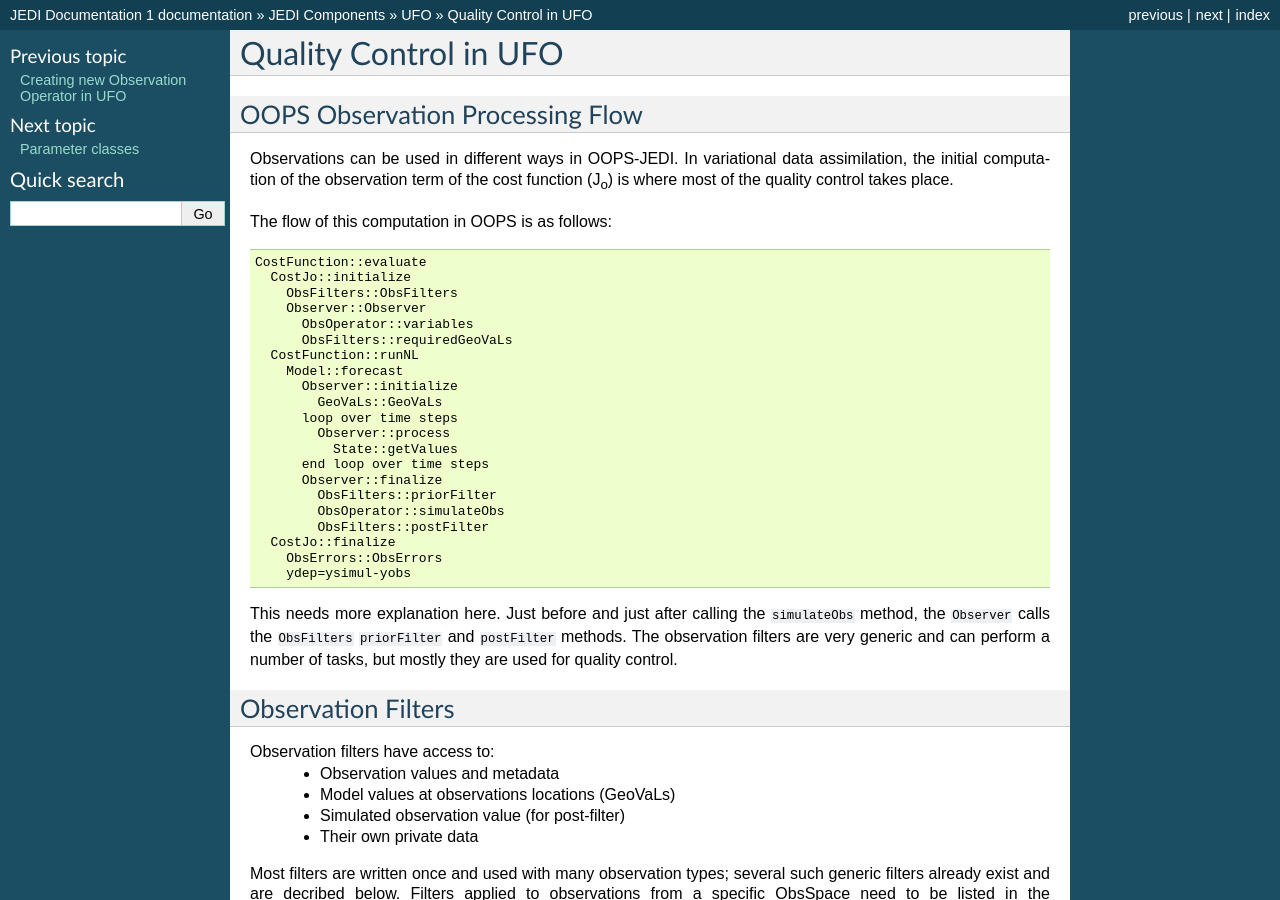
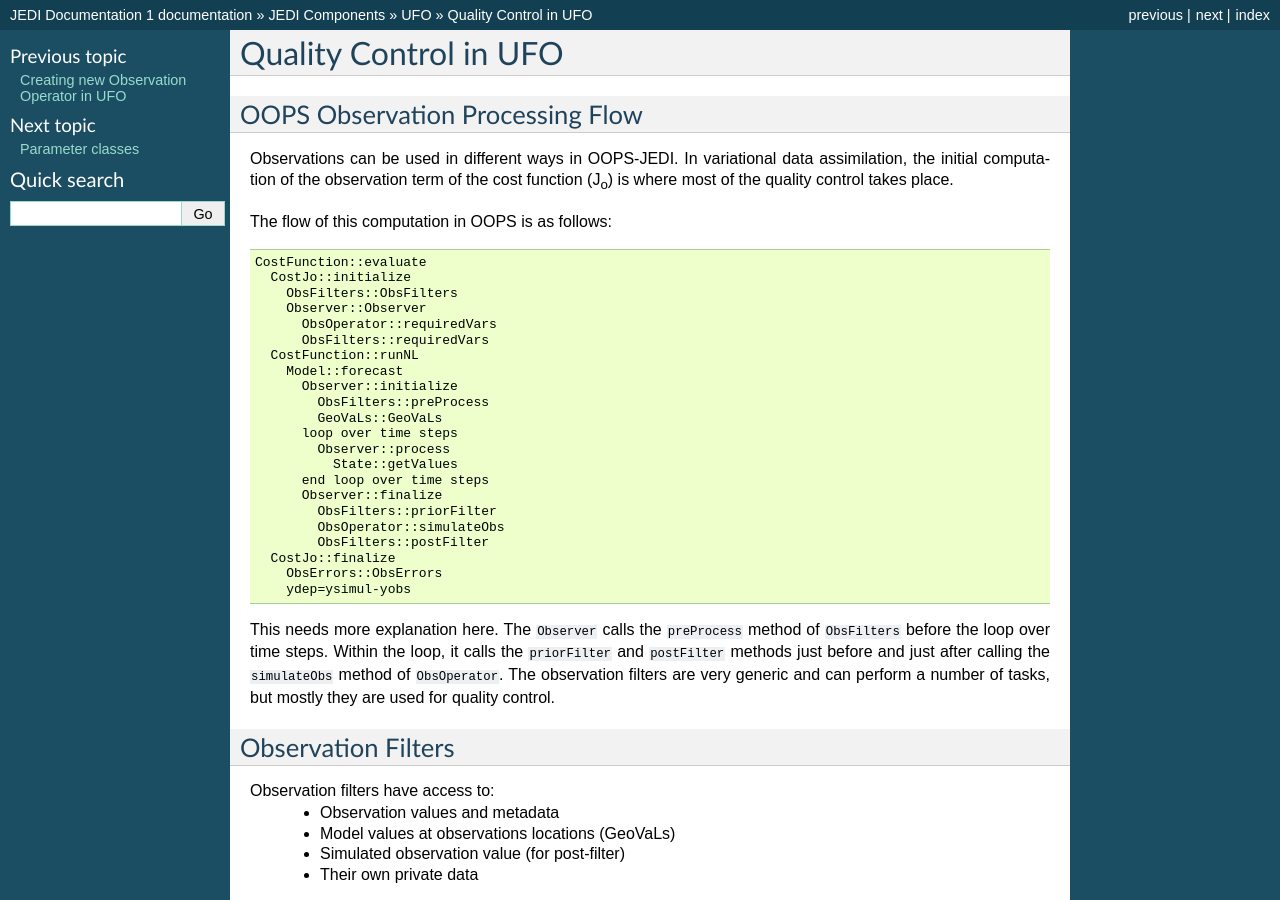
Before and after one commit to JCSDA/jedi-docs, a Sphinx documentation site: the page built from docs/jedi-components/ufo/qcfilters.rst, in a window 1280 px wide and 900 px high. Built offline with Sphinx 7.4.7, drawn with Linux system fonts in a browser that asks for light colours.

Commit message:
Updated the section on obs processing in OOPS.

```diff
--- a/docs/jedi-components/ufo/qcfilters.rst
+++ b/docs/jedi-components/ufo/qcfilters.rst
@@ -18,11 +18,12 @@ The flow of this computation in OOPS is as follows:
     CostJo::initialize
       ObsFilters::ObsFilters
       Observer::Observer
-        ObsOperator::variables
-        ObsFilters::requiredGeoVaLs
+        ObsOperator::requiredVars
+        ObsFilters::requiredVars
     CostFunction::runNL
       Model::forecast
         Observer::initialize
+          ObsFilters::preProcess
           GeoVaLs::GeoVaLs
         loop over time steps
           Observer::process
@@ -36,10 +37,7 @@ The flow of this computation in OOPS is as follows:
       ObsErrors::ObsErrors
       ydep=ysimul-yobs
 
-This needs more explanation here. Just before and just after calling the :code:`simulateObs`
-method, the :code:`Observer` calls the :code:`ObsFilters` :code:`priorFilter` and
-:code:`postFilter` methods. The observation filters are very generic and can perform a
-number of tasks, but mostly they are used for quality control.
+This needs more explanation here. The :code:`Observer` calls the :code:`preProcess` method of :code:`ObsFilters` before the loop over time steps. Within the loop, it calls the :code:`priorFilter` and :code:`postFilter` methods just before and just after calling the :code:`simulateObs` method of :code:`ObsOperator`. The observation filters are very generic and can perform a number of tasks, but mostly they are used for quality control.
 
 Observation Filters
 -------------------
```
